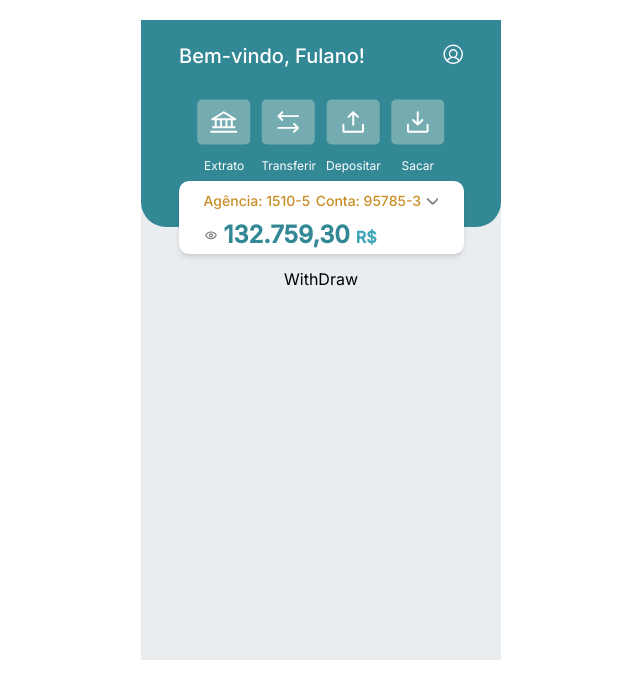
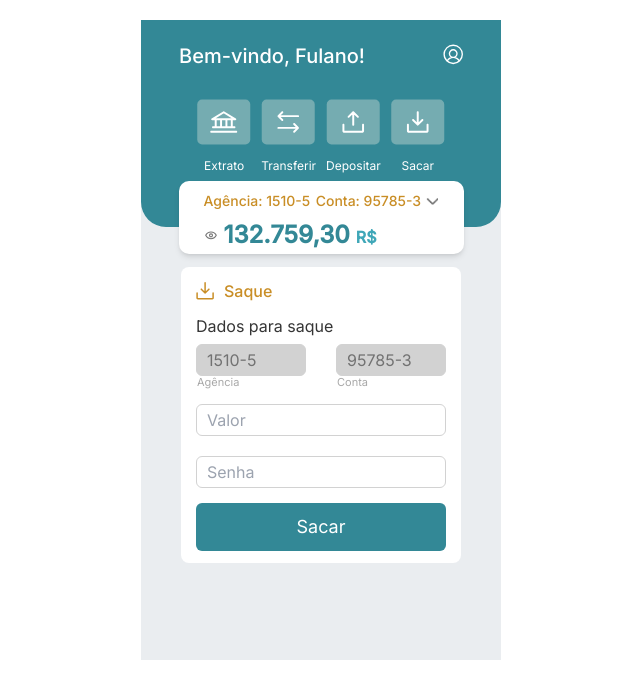
Before and after one commit to Dudeful/AlphaPix, a React (Vite) app: page /withdraw in a window 1280 px wide. Shown: the top 698 px of the page, without its empty margins (319-959 px from the left). Built offline with nearby package versions, Linux system fonts and the light colour scheme.

Commit message:
update tailwind on withdraw page with dark mode

```diff
--- a/src/pages/Dashboard/Withdraw/Withdraw.tsx
+++ b/src/pages/Dashboard/Withdraw/Withdraw.tsx
@@ -1,10 +1,65 @@
+import { useState } from 'react';
+import Button from '../../../components/atoms/Button';
 import Dashboard from '../../../components/atoms/Dashboard';
+import Input from '../../../components/atoms/Input';
+import Modal from '../../../components/atoms/Modal/Index';
 
 export const Withdraw = () => {
+	const [isActive, setIsActive] = useState(false);
+
+	const handleWithdraw = () => {
+		console.log('entrou');
+		setIsActive((current) => !current);
+	};
+
 	return (
 		<div className="bg-body-light-200 dark:bg-body-dark w-sm h-sm flex flex-col justify-start items-center mx-auto min-h-min my-[20px]">
 			<Dashboard>Fulano</Dashboard>
-			<p>WithDraw</p>
+			<div className="w-[280px] h-[384] py-[12px] px-[15px] rounded-[8px] bg-white flex flex-col dark:border dark:border-solid dark:border-btn-secondary-base dark:bg-body-dark">
+				<div className="flex flex-row gap-[10px]">
+					<img src="../src/assets/withdraw-gold.svg" alt="" />
+					<p className="text-header-gold font-medium text-[16px]">Saque</p>
+				</div>
+				<p className="font-normal text-[16px] text-paragraph-dark leading-none mt-[15px] dark:text-btn-text">
+					Dados para saque
+				</p>
+				<div className="flex flex-row mt-[10px] gap-[30px]">
+					<div className="flex flex-col">
+						<Input
+							value="1510-5"
+							className={'bg-input-readonly text-input-placeholder'}
+						></Input>
+						<p className="text-[11px] text-input-inactive font-normal leading-none p-[1px]">
+							Agência
+						</p>
+					</div>
+					<div>
+						<Input
+							value="95785-3"
+							className={'bg-input-readonly text-input-placeholder'}
+						></Input>
+						<p className="text-[11px] text-input-inactive font-normal leading-none p-[1px]">
+							Conta
+						</p>
+					</div>
+				</div>
+
+				<div className="mt-[15px]">
+					<Input placeholder="Valor" type="number"></Input>
+					<Input
+						placeholder="Senha"
+						type="password"
+						className="mt-[20px]"
+					></Input>
+					<Button
+						className="mt-[15px] bg-btn-primary-base"
+						onClick={handleWithdraw}
+					>
+						Sacar
+					</Button>
+				</div>
+			</div>
+			<Modal showModal={isActive}></Modal>
 		</div>
 	);
 };
```
Also changed, not shown: src/assets/withdraw-gold.svg (added).
